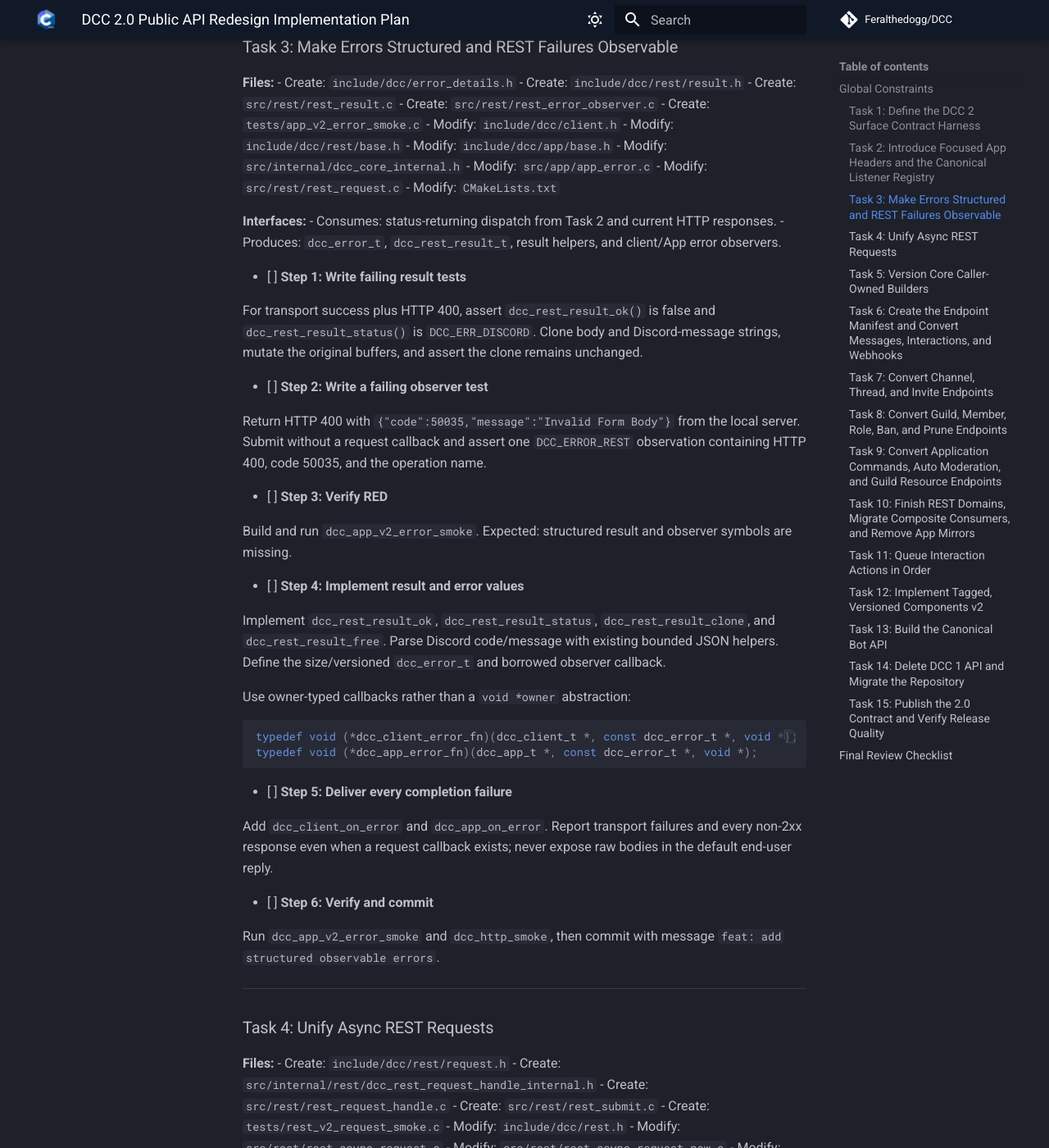
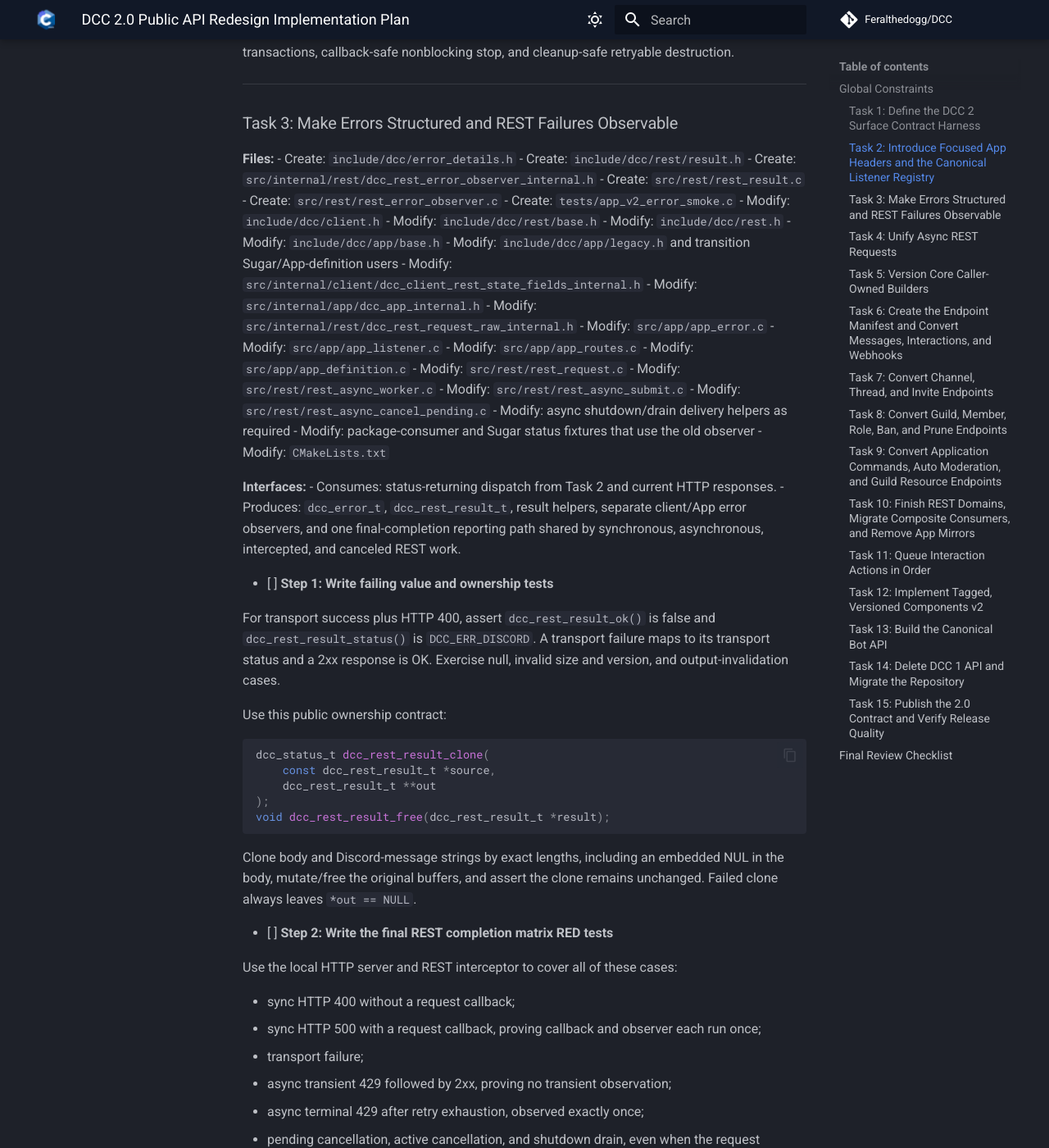
Before and after one commit to Feralthedogg/DCC, an MkDocs documentation site: the page built from docs/superpowers/plans/2026-08-11-dcc-2.0-api-redesign.md, in a window 1280 px wide and 1400 px high, scrolled down 4742 px. Shown: the whole window at 82% size. Built offline with MkDocs 1.6.1 and Material for MkDocs 9.7.7, drawn with Linux system fonts in a browser that asks for light colours; comment, search, counter and statistics services are not loaded; some of the changed text lies outside the part shown.

Commit message:
docs: define structured error completion contract

````diff
--- a/docs/superpowers/plans/2026-08-11-dcc-2.0-api-redesign.md
+++ b/docs/superpowers/plans/2026-08-11-dcc-2.0-api-redesign.md
@@ -127,7 +127,7 @@
   `dcc_app_unlisten`, and status-returning canonical callbacks while legacy
   entry points remain isolated in one explicitly temporary header.
 
-- [ ] **Step 1: Add a failing handler-propagation case**
+- [x] **Step 1: Add a failing handler-propagation case**
 
 Register a canonical listener whose handler returns `DCC_ERR_STATE`, dispatch
 its route through the App smoke intercept, and assert the temporary App error
@@ -135,14 +135,14 @@
 kind/handler mismatch, unlisten, and cleanup-once cases in the same focused
 target.
 
-- [ ] **Step 2: Verify RED**
+- [x] **Step 2: Verify RED**
 
 Configure `build-v2-api` with tests, examples, tools, and sibling `../LLAM`;
 build `dcc_app_v2_listener_smoke` and `dcc_app_smoke`. Expected: canonical
 listener declarations are absent or the returned status is discarded. The Bot
 compile target remains intentionally unregistered until Task 13.
 
-- [ ] **Step 3: Split canonical and transition-only callback types**
+- [x] **Step 3: Split canonical and transition-only callback types**
 
 ```c
 typedef dcc_status_t (*dcc_app_handler_fn)(dcc_ctx_t *, void *);
@@ -177,7 +177,7 @@
 `DCC_LISTENER_VERSION` as `1U`; every nested evolvable value also starts with
 `size` and `version`.
 
-- [ ] **Step 4: Implement the single registration path and removal ownership**
+- [x] **Step 4: Implement the single registration path and removal ownership**
 
 Implement `dcc_app_listen(app, listener, out_id)` and `dcc_app_unlisten(app, id)`.
 Validate version, covered size, kind-specific fields, exactly one compatible
@@ -186,13 +186,13 @@
 future dispatch and runs cleanup exactly once, including schedules and client
 event listeners.
 
-- [ ] **Step 5: Propagate canonical statuses without changing legacy semantics**
+- [x] **Step 5: Propagate canonical statuses without changing legacy semantics**
 
 Route, typed route, event, ready, message, and task adapters capture a returned
 status and invoke the temporary error adapter once on non-OK. Legacy callbacks
 remain void and keep their current behavior until Task 14 removes them.
 
-- [ ] **Step 6: Remove the declaration fragments**
+- [x] **Step 6: Remove the declaration fragments**
 
 Move canonical declarations into the seven standalone focused headers. Move the
 remaining 1.x declarations and App REST mirrors into `legacy.h`, which includes
@@ -203,11 +203,16 @@
 allowlist to the exact canonical functions now declared by the seven headers;
 never allow a broad verb prefix such as `dcc_app_create_*`.
 
-- [ ] **Step 7: Verify and commit**
+- [x] **Step 7: Verify and commit**
 
 Run focused App, canonical-listener, transition surface, and public-header
 tests. All previous enabled tests remain green. Commit with message
 `feat: add focused status-returning App API`.
+
+Completed and review-approved through `606ff7b`. Final evidence includes full
+enabled CTest 174/174, ASan/UBSan, TSan, MinGW C11, standalone C11/C++17
+headers, exact registration transactions, callback-safe nonblocking stop, and
+cleanup-safe retryable destruction.
 
 ---
 
@@ -216,51 +221,171 @@
 **Files:**
 - Create: `include/dcc/error_details.h`
 - Create: `include/dcc/rest/result.h`
+- Create: `src/internal/rest/dcc_rest_error_observer_internal.h`
 - Create: `src/rest/rest_result.c`
 - Create: `src/rest/rest_error_observer.c`
 - Create: `tests/app_v2_error_smoke.c`
 - Modify: `include/dcc/client.h`
 - Modify: `include/dcc/rest/base.h`
+- Modify: `include/dcc/rest.h`
 - Modify: `include/dcc/app/base.h`
-- Modify: `src/internal/dcc_core_internal.h`
+- Modify: `include/dcc/app/legacy.h` and transition Sugar/App-definition users
+- Modify: `src/internal/client/dcc_client_rest_state_fields_internal.h`
+- Modify: `src/internal/app/dcc_app_internal.h`
+- Modify: `src/internal/rest/dcc_rest_request_raw_internal.h`
 - Modify: `src/app/app_error.c`
+- Modify: `src/app/app_listener.c`
+- Modify: `src/app/app_routes.c`
+- Modify: `src/app/app_definition.c`
 - Modify: `src/rest/rest_request.c`
+- Modify: `src/rest/rest_async_worker.c`
+- Modify: `src/rest/rest_async_submit.c`
+- Modify: `src/rest/rest_async_cancel_pending.c`
+- Modify: async shutdown/drain delivery helpers as required
+- Modify: package-consumer and Sugar status fixtures that use the old observer
 - Modify: `CMakeLists.txt`
 
 **Interfaces:**
 - Consumes: status-returning dispatch from Task 2 and current HTTP responses.
-- Produces: `dcc_error_t`, `dcc_rest_result_t`, result helpers, and client/App error observers.
+- Produces: `dcc_error_t`, `dcc_rest_result_t`, result helpers, separate
+  client/App error observers, and one final-completion reporting path shared by
+  synchronous, asynchronous, intercepted, and canceled REST work.
 
-- [ ] **Step 1: Write failing result tests**
+- [ ] **Step 1: Write failing value and ownership tests**
 
-For transport success plus HTTP 400, assert `dcc_rest_result_ok()` is false and `dcc_rest_result_status()` is `DCC_ERR_DISCORD`. Clone body and Discord-message strings, mutate the original buffers, and assert the clone remains unchanged.
+For transport success plus HTTP 400, assert `dcc_rest_result_ok()` is false and
+`dcc_rest_result_status()` is `DCC_ERR_DISCORD`. A transport failure maps to
+its transport status and a 2xx response is OK. Exercise null, invalid size and
+version, and output-invalidation cases.
 
-- [ ] **Step 2: Write a failing observer test**
+Use this public ownership contract:
 
-Return HTTP 400 with `{"code":50035,"message":"Invalid Form Body"}` from the local server. Submit without a request callback and assert one `DCC_ERROR_REST` observation containing HTTP 400, code 50035, and the operation name.
+```c
+dcc_status_t dcc_rest_result_clone(
+    const dcc_rest_result_t *source,
+    dcc_rest_result_t **out
+);
+void dcc_rest_result_free(dcc_rest_result_t *result);
+```
 
-- [ ] **Step 3: Verify RED**
+Clone body and Discord-message strings by exact lengths, including an embedded
+NUL in the body, mutate/free the original buffers, and assert the clone remains
+unchanged. Failed clone always leaves `*out == NULL`.
 
-Build and run `dcc_app_v2_error_smoke`. Expected: structured result and observer symbols are missing.
+- [ ] **Step 2: Write the final REST completion matrix RED tests**
 
-- [ ] **Step 4: Implement result and error values**
+Use the local HTTP server and REST interceptor to cover all of these cases:
 
-Implement `dcc_rest_result_ok`, `dcc_rest_result_status`, `dcc_rest_result_clone`, and `dcc_rest_result_free`. Parse Discord code/message with existing bounded JSON helpers. Define the size/versioned `dcc_error_t` and borrowed observer callback.
+- sync HTTP 400 without a request callback;
+- sync HTTP 500 with a request callback, proving callback and observer each run
+  once;
+- transport failure;
+- async transient 429 followed by 2xx, proving no transient observation;
+- async terminal 429 after retry exhaustion, observed exactly once;
+- pending cancellation, active cancellation, and shutdown drain, even when the
+  request callback is null;
+- intercepted non-2xx and intercepted transport failure;
+- synchronous validation/queue-admission rejection, which is not a completion
+  and therefore must not notify the observer.
+
+For `{"code":50035,"message":"Invalid Form Body"}`, assert origin, mapped
+status, HTTP 400, code 50035, decoded message, exact body length, and borrowed
+operation/path. Malformed, truncated, non-object, and non-NUL-terminated JSON
+must stay bounded and report the HTTP failure without inventing code/message.
+
+- [ ] **Step 3: Write App handler/default-policy RED tests**
+
+Return `DCC_ERR_STATE` from route, event, and real scheduled-task listeners and
+assert one size/versioned `DCC_ERROR_HANDLER` observation while the relevant
+context/operation view is still alive. A route failure before any response must
+queue exactly one fixed generic ephemeral response; a handler that already
+responded must not trigger a second response. The generic text must never
+contain the handler message, Discord response body, token, or raw transport
+details.
+
+Install a public client observer and the App's private client sink together and
+prove one REST failure reaches both without either registration overwriting the
+other. Observer callbacks must be able to clear or replace themselves without
+deadlock.
+
+- [ ] **Step 4: Verify RED**
+
+Build and run `dcc_app_v2_error_smoke`. Expected: structured result/error
+symbols are missing and the temporary context-shaped App observer cannot satisfy
+the owner-typed contract.
+
+- [ ] **Step 5: Implement versioned result and error views**
+
+Define public `DCC_REST_RESULT_VERSION` and `DCC_ERROR_VERSION` constants.
+Both values start with `size` and `version`; every helper validates the covered
+prefix before reading. Implement `dcc_rest_result_ok`,
+`dcc_rest_result_status`, clone, and free. Parse Discord code/message with the
+existing bounded JSON parser and the supplied `body_len`; never use `strlen` on
+response bytes.
 
 Use owner-typed callbacks rather than a `void *owner` abstraction:
 
 ```c
-typedef void (*dcc_client_error_fn)(dcc_client_t *, const dcc_error_t *, void *);
-typedef void (*dcc_app_error_fn)(dcc_app_t *, const dcc_error_t *, void *);
+typedef void (*dcc_client_error_fn)(
+    dcc_client_t *,
+    const dcc_error_t *,
+    void *
+);
+typedef void (*dcc_app_error_fn)(
+    dcc_app_t *,
+    const dcc_error_t *,
+    void *
+);
 ```
 
-- [ ] **Step 5: Deliver every completion failure**
+All error fields are borrowed only for the callback. `dcc_client_on_error` and
+`dcc_app_on_error` accept `(NULL, NULL)` to clear; a null callback with non-null
+user data is invalid. Document that replacing an observer does not revoke a
+callback already copied for delivery, so old user data remains alive until any
+in-flight callback returns.
 
-Add `dcc_client_on_error` and `dcc_app_on_error`. Report transport failures and every non-2xx response even when a request callback exists; never expose raw bodies in the default end-user reply.
+- [ ] **Step 6: Separate public and App-internal observer slots**
 
-- [ ] **Step 6: Verify and commit**
+Store the public client observer and the App-owned internal sink independently.
+Protect registration with a dedicated lock, copy callback/user-data pairs under
+that lock, and invoke all user callbacks after unlocking. App observer delivery
+uses the App listener lock with the same copy-then-call rule. Reentrant clear or
+replacement must not deadlock, and setting the App sink must never clobber the
+client user's observer.
 
-Run `dcc_app_v2_error_smoke` and `dcc_http_smoke`, then commit with message `feat: add structured observable errors`.
+- [ ] **Step 7: Report only final REST failures exactly once**
+
+Do not report inside a raw attempt used by the async retry loop. Synchronous raw
+REST observes after its final retry; the async worker observes only after the
+retry/requeue decision reaches a terminal completion. Wrap interceptor
+callbacks, pending/active cancellation, and shutdown drain through the same
+completion helper. Supplying a legacy per-request callback never suppresses the
+observer. No callback is required for observation.
+
+The observer maps transport failures directly and every terminal non-2xx to
+`DCC_ERR_DISCORD`. Current legacy `dcc_rest_response_t::error` behavior remains
+unchanged until Task 4 replaces that callback surface. Never hold the REST
+queue/rate-limit/observer lock while invoking a request callback, public
+observer, App sink, or logger.
+
+- [ ] **Step 8: Replace the temporary App observer safely**
+
+Replace the temporary context/status/message callback with the structured
+App-owned observer and migrate transition App-definition/Sugar fixtures in the
+same commit. Handler delivery occurs before route context release. The safe
+default end-user policy is independent from telemetry observers: if a handler
+fails before a response starts, send one fixed generic ephemeral error; if a
+response already started, send nothing. Route/event/task failures each notify
+the App observer once. REST errors forwarded through the private client sink do
+not create a second client observation.
+
+- [ ] **Step 9: Verify, sanitize, review, and commit**
+
+Run `dcc_app_v2_error_smoke`, `dcc_http_smoke`, App listener/concurrency tests,
+package consumers, transition surface/public/header audits, and the full enabled
+CTest suite. Run focused ASan/UBSan and TSan for observer re-registration,
+async completion/cancel, and App destruction. Commit with message
+`feat: add structured observable errors`.
 
 ---
 
````
